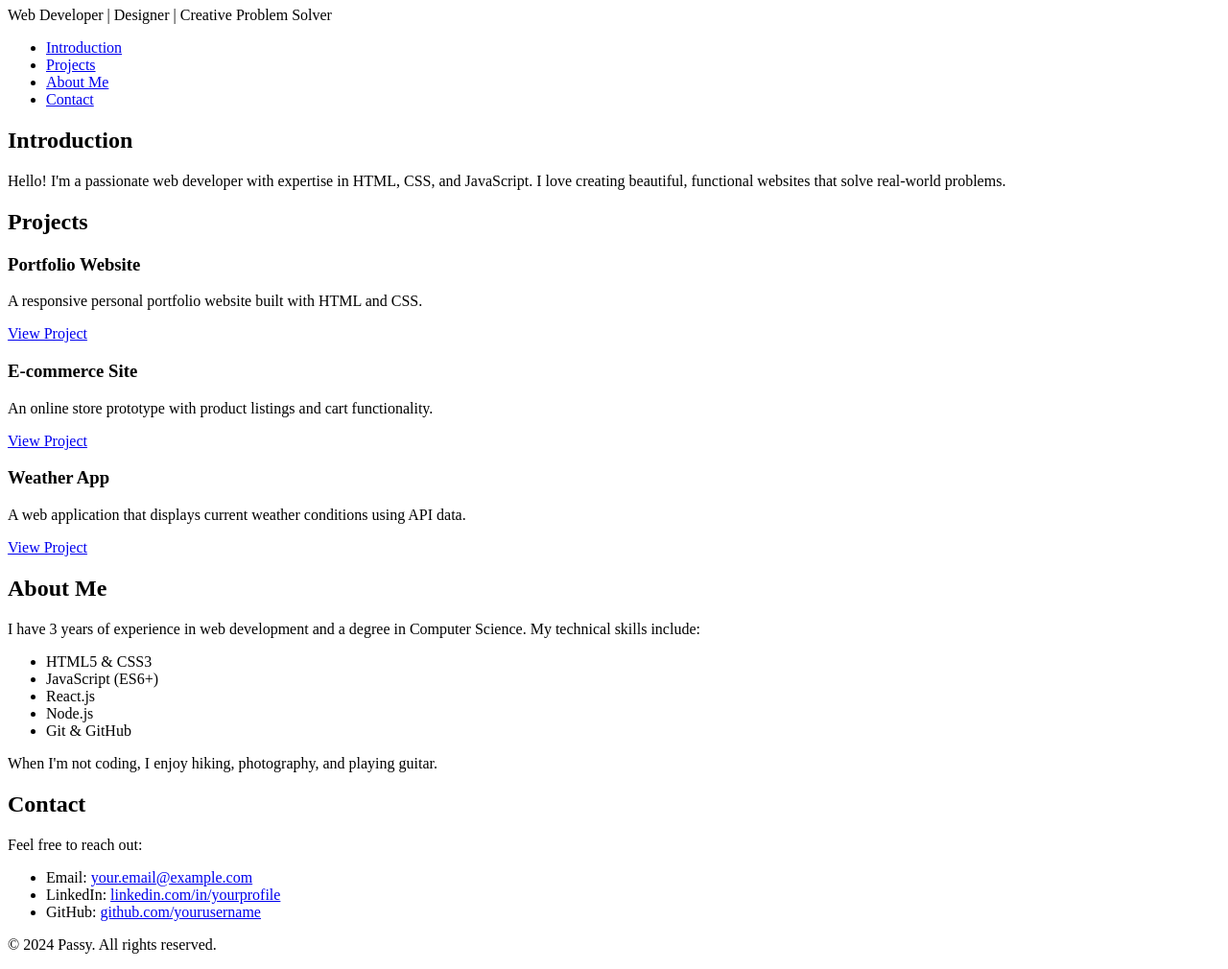
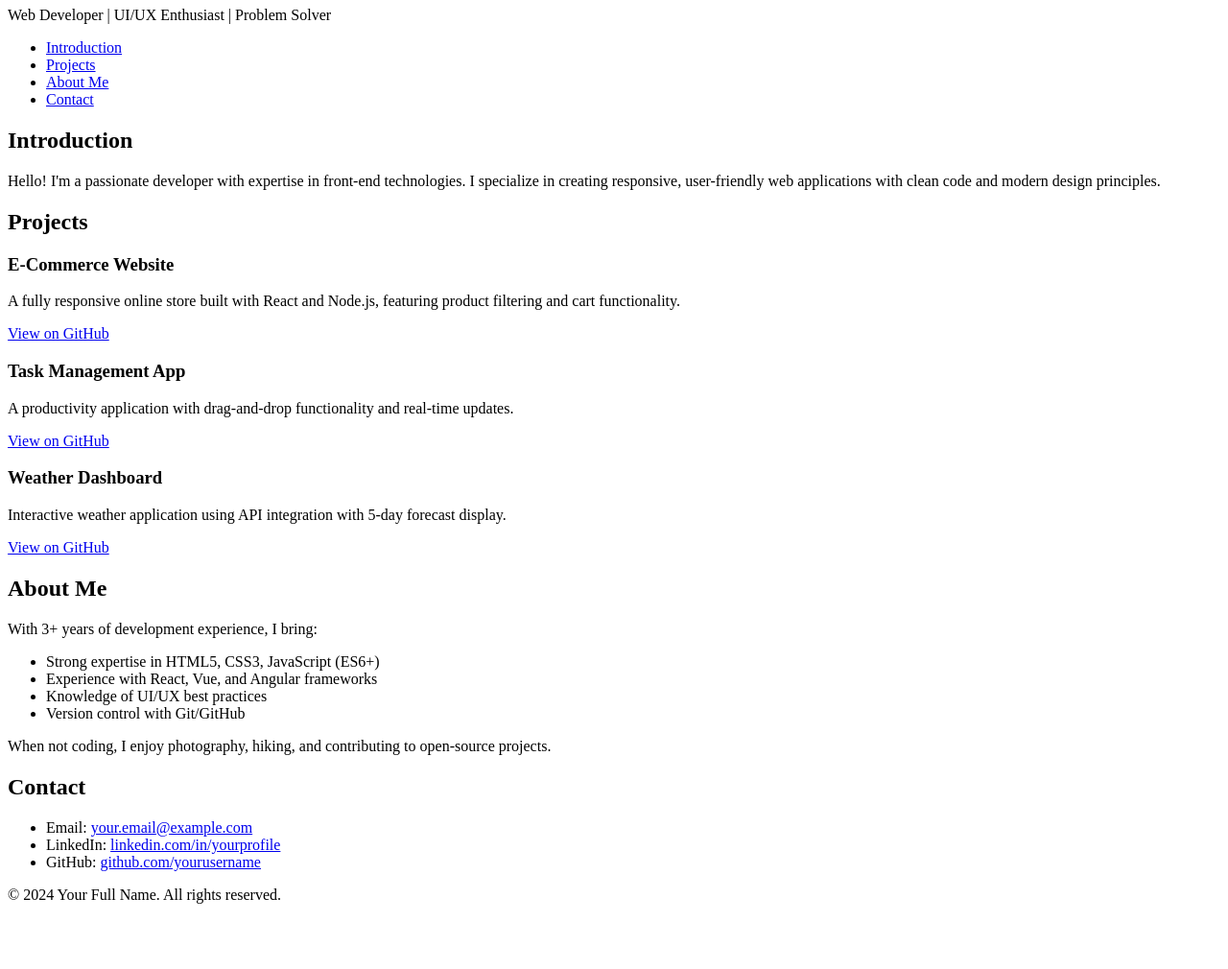
Before and after one commit to Ponyai30/My_First_Portfolio, a plain HTML site: page html_basic/index.html in a window 1280 px wide. Shown: the part 73-1083 px from the top of the page at 96% size. After the commit the page ends 1031 px from the top, so only its background shows below. Drawn offline with Linux system fonts and the light colour scheme.

Commit message:
modified index.html

```diff
--- a/html_basic/index.html
+++ b/html_basic/index.html
@@ -1,16 +1,18 @@
 <!DOCTYPE html>
 <html lang="en">
 <head>
-    <meta charset="UTF-8">
+    <meta charset="utf-8">
     <meta name="viewport" content="width=device-width, initial-scale=1.0">
-    <title>Passy O - Personal Portfolio</title>
+    <title>Your Full Name - Personal Portfolio</title>
 </head>
 <body>
+    <!-- Header Section -->
     <header>
-        <h1>Passy</h1>
-        <p>Web Developer | Designer | Creative Problem Solver</p>
+        <h1>Your Full Name</h1>
+        <p>Web Developer | UI/UX Enthusiast | Problem Solver</p>
     </header>
 
+    <!-- Navigation -->
     <nav>
         <ul>
             <li><a href="#introduction">Introduction</a></li>
@@ -20,49 +22,51 @@
         </ul>
     </nav>
 
+    <!-- Introduction Section -->
     <section id="introduction">
         <h2>Introduction</h2>
-        <p>Hello! I'm a passionate web developer with expertise in HTML, CSS, and JavaScript. I love creating beautiful, functional websites that solve real-world problems.</p>
+        <p>Hello! I'm a passionate developer with expertise in front-end technologies. I specialize in creating responsive, user-friendly web applications with clean code and modern design principles.</p>
     </section>
 
+    <!-- Projects Section -->
     <section id="projects">
         <h2>Projects</h2>
 
         <article class="project">
-            <h3>Portfolio Website</h3>
-            <p>A responsive personal portfolio website built with HTML and CSS.</p>
-            <a href="https://github.com/yourusername/portfolio" target="_blank">View Project</a>
+            <h3>E-Commerce Website</h3>
+            <p>A fully responsive online store built with React and Node.js, featuring product filtering and cart functionality.</p>
+            <a href="https://github.com/yourusername/ecommerce-project" target="_blank">View on GitHub</a>
         </article>
 
         <article class="project">
-            <h3>E-commerce Site</h3>
-            <p>An online store prototype with product listings and cart functionality.</p>
-            <a href="https://github.com/yourusername/ecommerce" target="_blank">View Project</a>
+            <h3>Task Management App</h3>
+            <p>A productivity application with drag-and-drop functionality and real-time updates.</p>
+            <a href="https://github.com/yourusername/task-app" target="_blank">View on GitHub</a>
         </article>
 
         <article class="project">
-            <h3>Weather App</h3>
-            <p>A web application that displays current weather conditions using API data.</p>
-            <a href="https://github.com/yourusername/weather-app" target="_blank">View Project</a>
+            <h3>Weather Dashboard</h3>
+            <p>Interactive weather application using API integration with 5-day forecast display.</p>
+            <a href="https://github.com/yourusername/weather-app" target="_blank">View on GitHub</a>
         </article>
     </section>
 
+    <!-- About Me Section -->
     <section id="about">
         <h2>About Me</h2>
-        <p>I have 3 years of experience in web development and a degree in Computer Science. My technical skills include:</p>
+        <p>With 3+ years of development experience, I bring:</p>
         <ul>
-            <li>HTML5 & CSS3</li>
-            <li>JavaScript (ES6+)</li>
-            <li>React.js</li>
-            <li>Node.js</li>
-            <li>Git & GitHub</li>
+            <li>Strong expertise in HTML5, CSS3, JavaScript (ES6+)</li>
+            <li>Experience with React, Vue, and Angular frameworks</li>
+            <li>Knowledge of UI/UX best practices</li>
+            <li>Version control with Git/GitHub</li>
         </ul>
-        <p>When I'm not coding, I enjoy hiking, photography, and playing guitar.</p>
+        <p>When not coding, I enjoy photography, hiking, and contributing to open-source projects.</p>
     </section>
 
+    <!-- Contact Section -->
     <section id="contact">
         <h2>Contact</h2>
-        <p>Feel free to reach out:</p>
         <ul>
             <li>Email: <a href="mailto:your.email@example.com">your.email@example.com</a></li>
             <li>LinkedIn: <a href="https://linkedin.com/in/yourprofile" target="_blank">linkedin.com/in/yourprofile</a></li>
@@ -70,8 +74,9 @@
         </ul>
     </section>
 
+    <!-- Footer -->
     <footer>
-        <p>&copy; 2024 Passy. All rights reserved.</p>
+        <p>&copy; 2024 Your Full Name. All rights reserved.</p>
     </footer>
 </body>
 </html>
```
